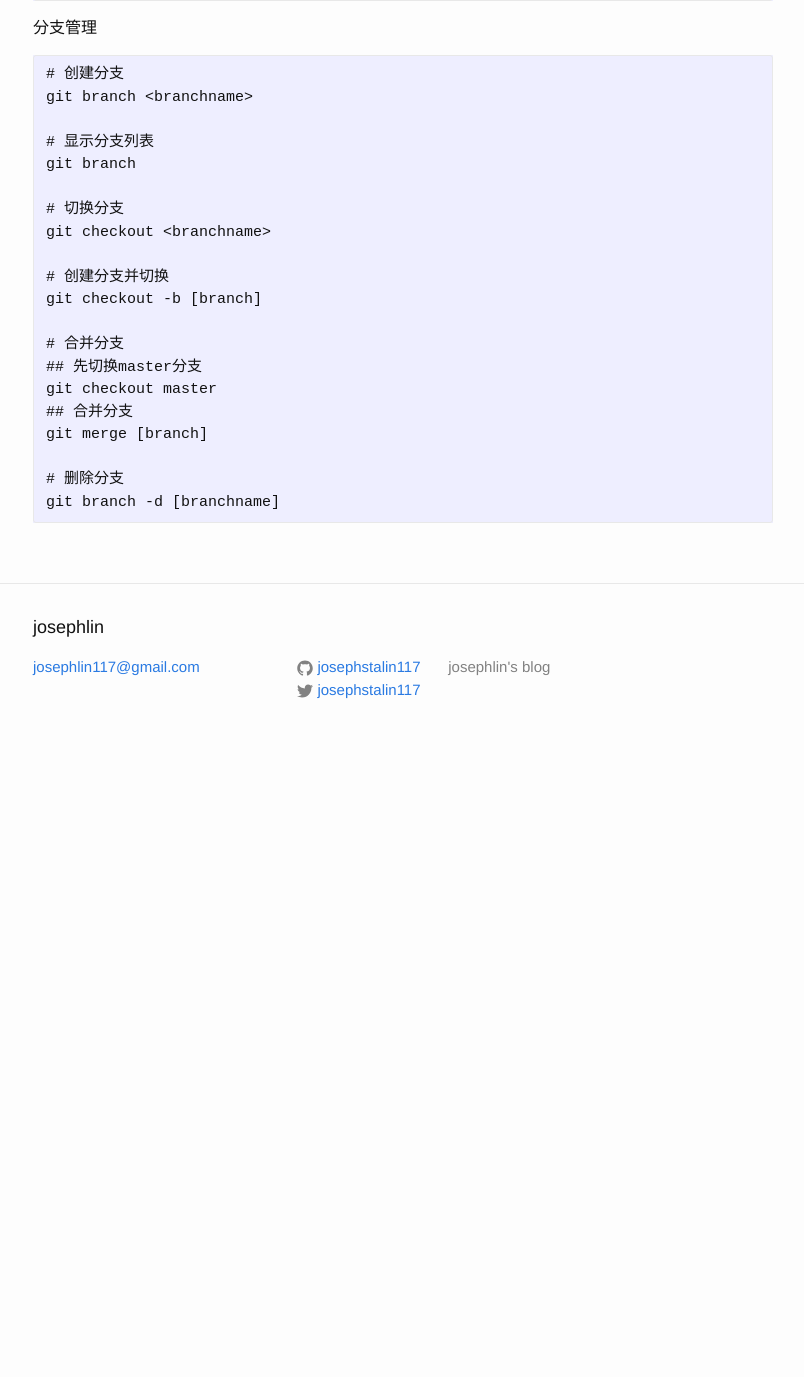
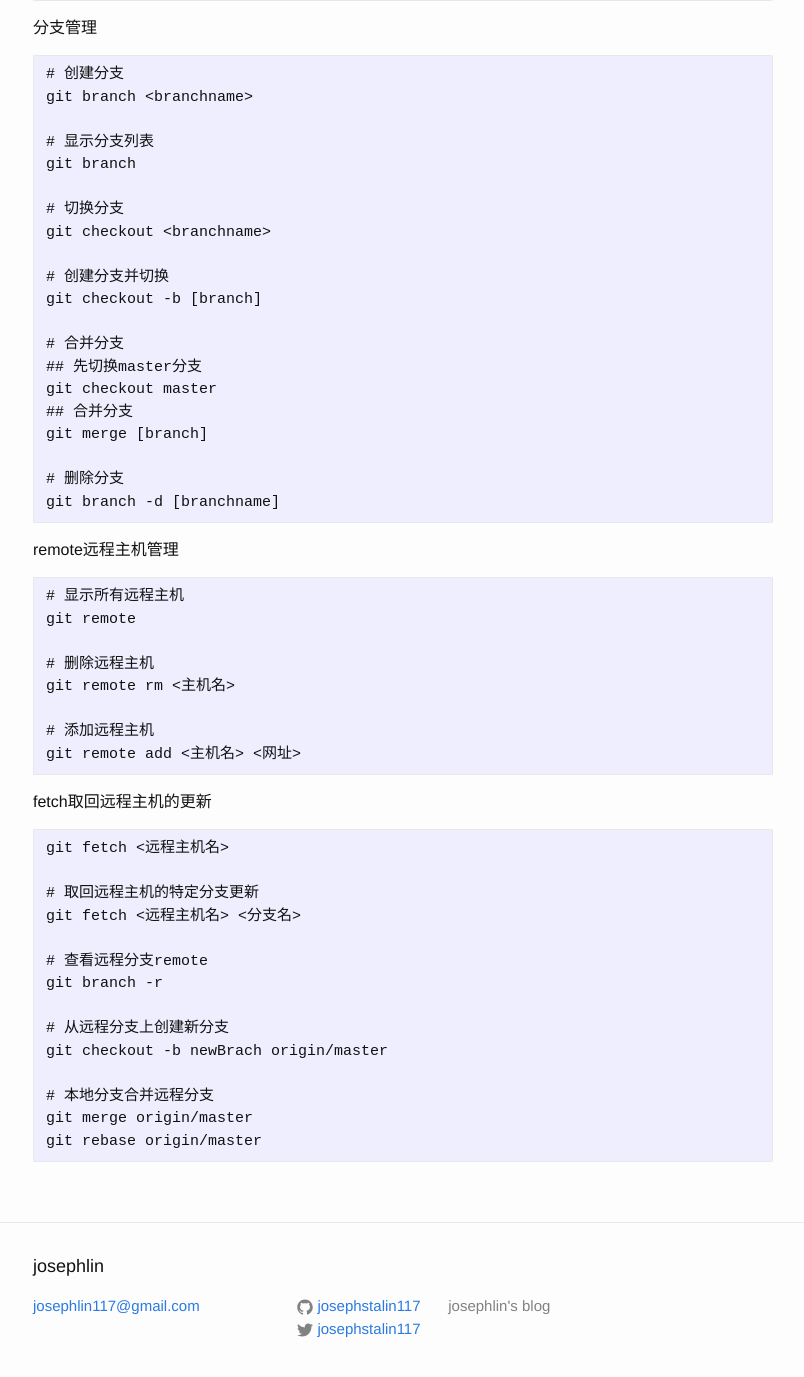
Before and after one commit to josephstalin117/josephstalin117.github.io, a Jekyll site: the page built from _posts/2016-06-03-git.markdown, in a window 1280 px wide and 1400 px high, scrolled down 3985 px. Shown: the top 1377 px of the window, without its empty margins (237-1041 px from the left). Built offline with Jekyll 4.4.1, drawn with Linux system fonts in a browser that asks for light colours; before the commit the page ends 4746 px from its top, so only the background shows below that.

Commit message:
add git fetch

````diff
--- a/_posts/2016-06-03-git.markdown
+++ b/_posts/2016-06-03-git.markdown
@@ -194,3 +194,33 @@ git merge [branch]
 # 删除分支
 git branch -d [branchname]
 ```
+
+remote远程主机管理
+```
+# 显示所有远程主机
+git remote
+
+# 删除远程主机
+git remote rm <主机名>
+
+# 添加远程主机
+git remote add <主机名> <网址>
+```
+
+fetch取回远程主机的更新
+```
+git fetch <远程主机名>
+
+# 取回远程主机的特定分支更新
+git fetch <远程主机名> <分支名>
+
+# 查看远程分支remote
+git branch -r
+
+# 从远程分支上创建新分支
+git checkout -b newBrach origin/master
+
+# 本地分支合并远程分支
+git merge origin/master
+git rebase origin/master
+```
````
